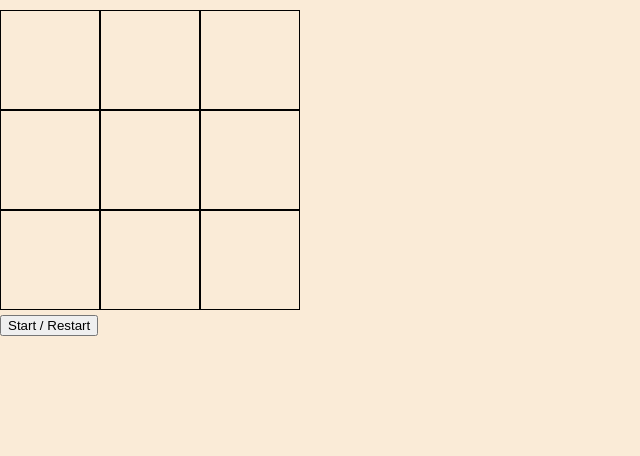
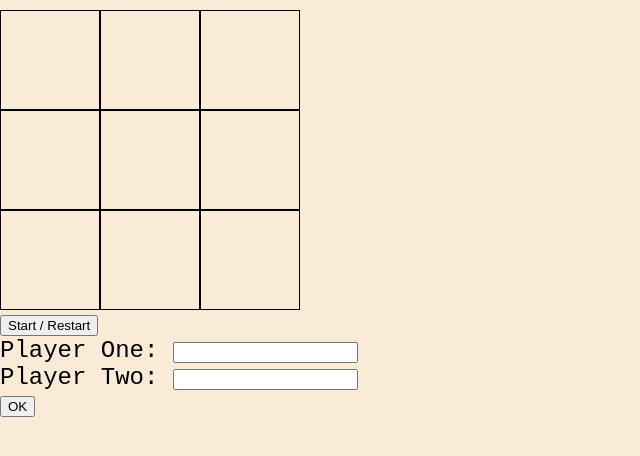
Before and after one commit to evanch98/tic-tac-toe, a plain HTML site: page index.html in a window 1280 px wide. Shown: the part 108-564 px from the top of the page, without its empty margins (0-640 px from the left). Drawn offline with Linux system fonts and the light colour scheme.

Commit message:
Add necessary classes to div inside the form element

```diff
--- a/index.html
+++ b/index.html
@@ -15,17 +15,17 @@
 
     </div>
     <button id="sBtn">Start / Restart</button>
-    <div class="form-container" style="opacity: 0;">
+    <div class="form-container">
         <form>
-            <div>
+            <div class="row">
                 <label for="playerOne">Player One: </label>
                 <input type="text" id="playerOne" name="playerOne">
             </div>
-            <div>
+            <div class="row">
                 <label for="playerTwo">Player Two: </label>
                 <input type="text" id="playerTwo" name="playerTwo">
             </div>
-            <div>
+            <div class="row">
                 <button type="button" id="submit">OK</button>
             </div>
         </form>
```
